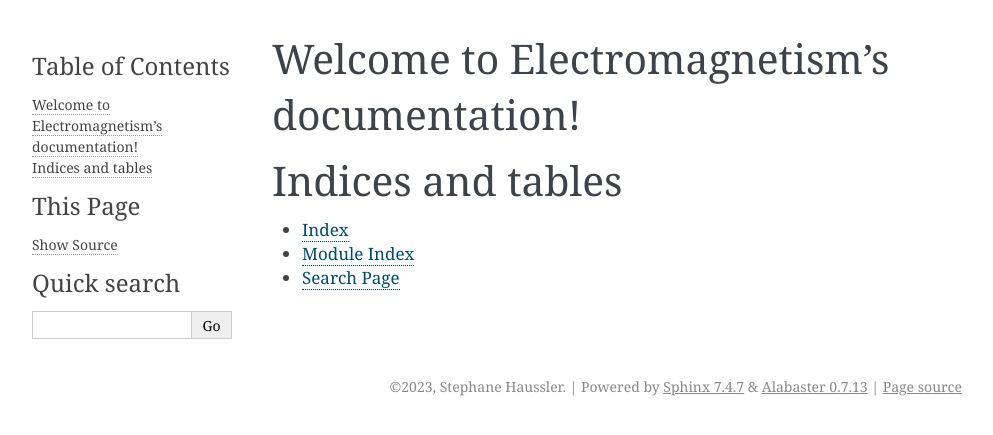
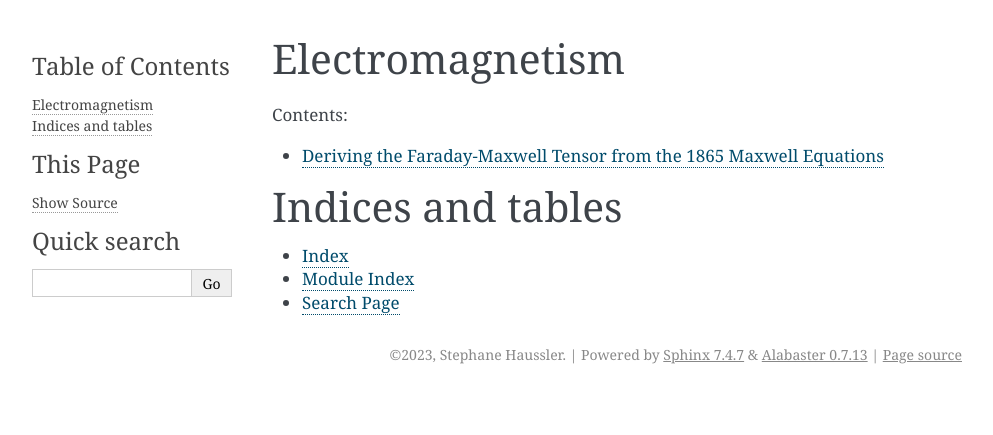
Before and after one commit to shaussler/TheoreticalUniverse, a Sphinx documentation site: the page built from documentation/index.rst, in a window 1280 px wide. Shown: the top 435 px of the page, without its empty margins (148-1141 px from the left). Built offline with Sphinx 7.4.7, drawn with Linux system fonts in a browser that asks for light colours.

Commit message:
first lines

```diff
--- a/documentation/index.rst
+++ b/documentation/index.rst
@@ -3,14 +3,14 @@
    You can adapt this file completely to your liking, but it should at least
    contain the root `toctree` directive.
 
-Welcome to Electromagnetism's documentation!
-============================================
+Electromagnetism
+================
 
 .. toctree::
    :maxdepth: 2
    :caption: Contents:
 
-
+   maxwell_faraday_tensor.rst
 
 Indices and tables
 ==================
```
Also changed, not shown: documentation/maxwell_faraday_tensor.rst (added, +22 -0 lines).
